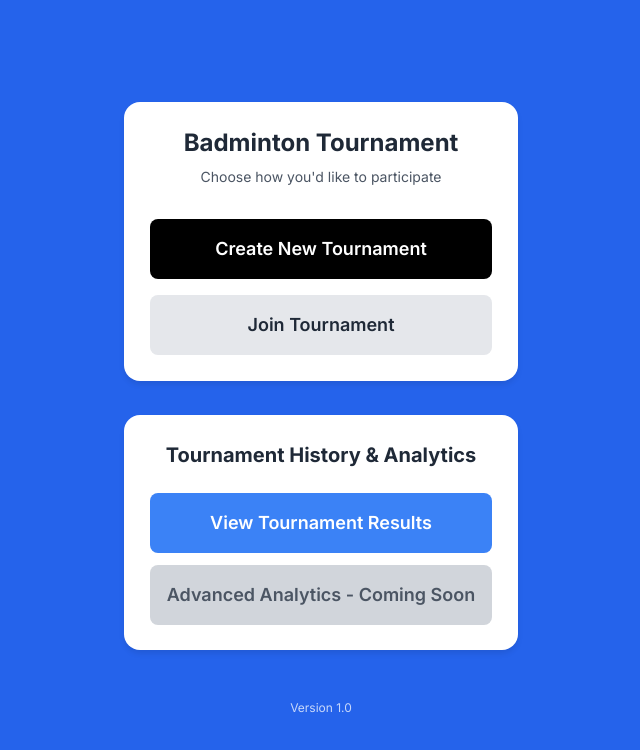
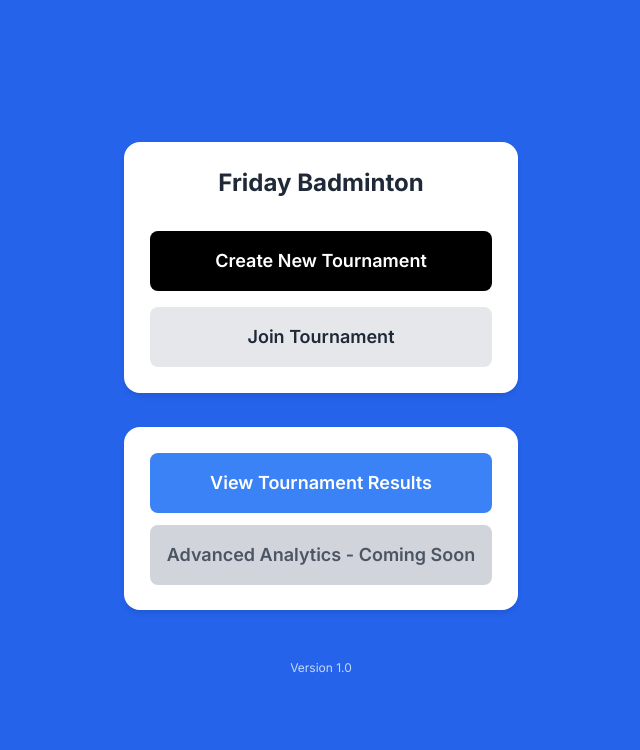
Before and after one commit to spicycabbage/fribadminton, a Next.js app: page / in a window 1280 px wide. Shown: the top 750 px of the page, without its empty margins (319-959 px from the left). Built offline with nearby package versions, Linux system fonts and the light colour scheme.

Commit message:
Home: rename to 'Friday Badminton'; remove participation tagline and history header

```diff
--- a/src/app/page.tsx
+++ b/src/app/page.tsx
@@ -9,11 +9,8 @@ export default function HomePage() {
       <div className="tournament-card w-[92%] mb-6">
         <div className="text-center mb-8">
           <h1 className="text-2xl font-bold text-gray-800 mb-2">
-            Badminton Tournament
+            Friday Badminton
           </h1>
-          <p className="text-gray-600 text-sm">
-            Choose how you&apos;d like to participate
-          </p>
         </div>
 
         <div className="space-y-4">
@@ -37,13 +34,9 @@ export default function HomePage() {
         </div>
       </div>
 
-      {/* Tournament History & Analytics Section */}
+      {/* Tournament History Section */}
       <div className="tournament-card w-[92%]">
-        <div className="text-center mb-6">
-          <h2 className="text-xl font-bold text-gray-800 mb-2">
-            Tournament History & Analytics
-          </h2>
-        </div>
+        {/* Removed section title per request */}
 
         <div className="space-y-3">
           <Link
```
